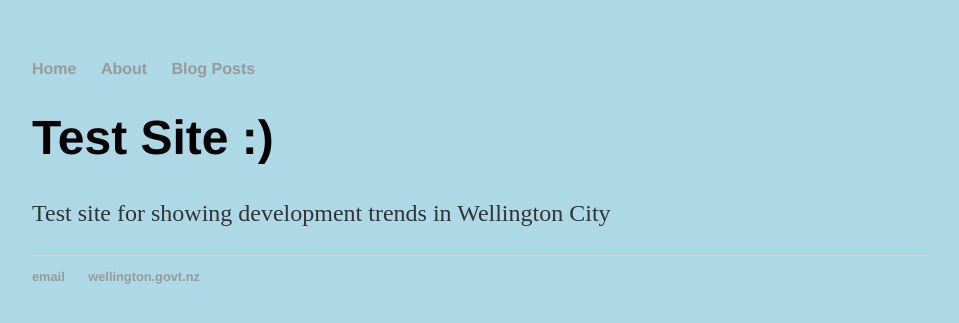
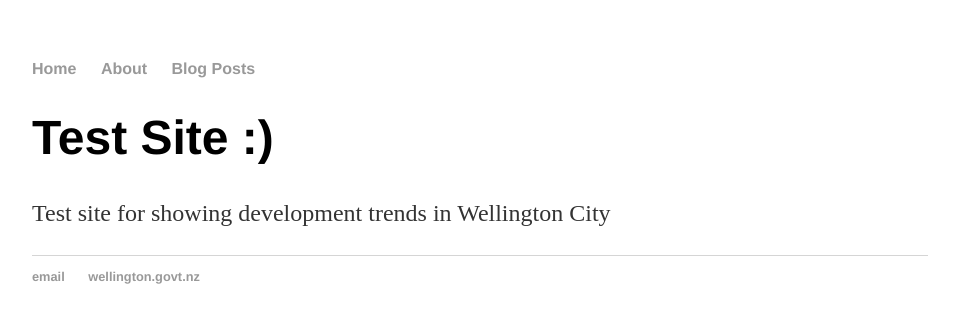
Before and after one commit to wccdigital/graphs, a Jekyll site: the page built from index.html, in a window 1280 px wide. Shown: the top 323 px of the page, without its empty margins (160-1119 px from the left). Built offline with Jekyll 4.4.1, drawn with Linux system fonts in a browser that asks for light colours.

Commit message:
Update main.css

```diff
--- a/css/main.css
+++ b/css/main.css
@@ -1,7 +1,7 @@
 body {
     margin: 60px auto;
     width: 70%;
-    background-color: lightblue;
+    background-color: "#A8CD1B;
 }
 nav ul, footer ul {
     font-family:'Helvetica', 'Arial', 'Sans-Serif';
```
